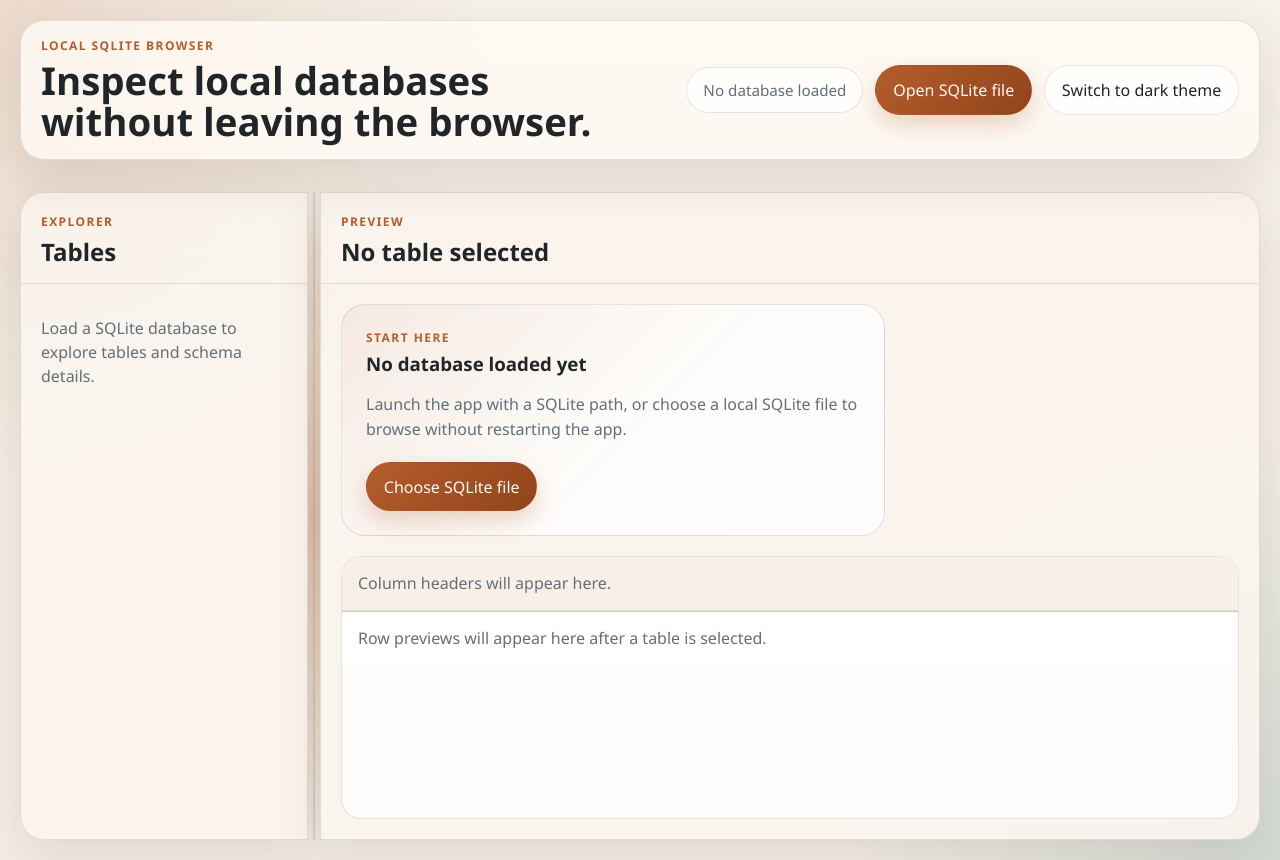
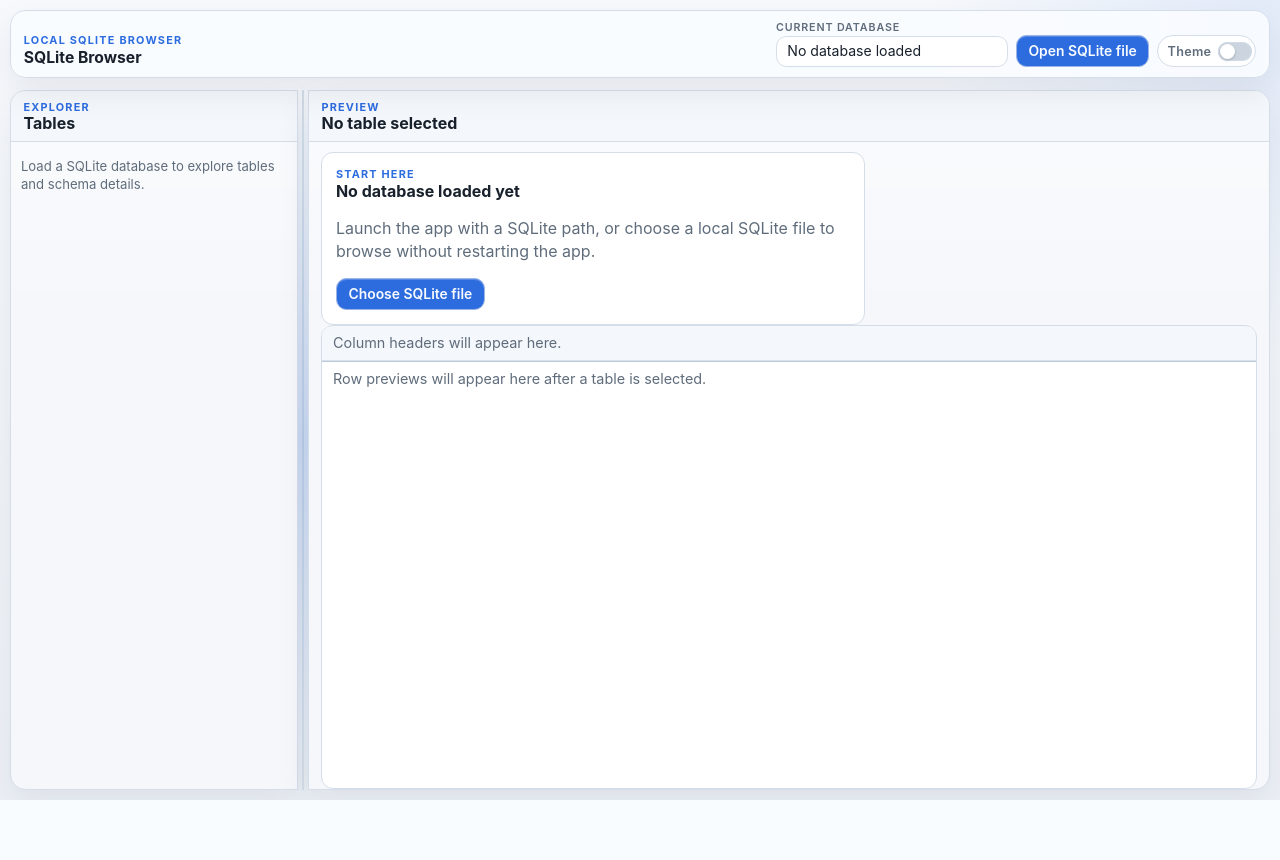
Before and after one commit to happyadam73/sqlite-viewer, a FastAPI app: page / in a window 1280 px wide. After the commit the page ends 800 px from the top, so only its background shows below. Run offline with FastAPI, Linux system fonts and the light colour scheme.

Commit message:
feat: Revamp UI components for improved accessibility and aesthetics, including theme toggle and database status display

```diff
--- a/src/sqlite_browser/static/app.css
+++ b/src/sqlite_browser/static/app.css
@@ -1,37 +1,39 @@
 :root {
-  --bg: #f4efe6;
-  --bg-elevated: rgba(255, 251, 245, 0.78);
-  --border: rgba(34, 44, 51, 0.12);
-  --border-strong: rgba(34, 44, 51, 0.2);
-  --shadow: 0 18px 50px rgba(64, 42, 18, 0.12);
-  --text: #1f2529;
-  --muted: #61707a;
-  --accent: #b55d2c;
-  --accent-strong: #90441b;
-  --surface: rgba(255, 255, 255, 0.75);
-  --surface-strong: rgba(250, 245, 238, 0.92);
-  --surface-header: rgba(248, 241, 232, 0.96);
-  --grid-line: rgba(34, 44, 51, 0.08);
-  --explorer-width: 20rem;
-  --splitter-width: 0.75rem;
+  --bg: #edf1f6;
+  --bg-elevated: rgba(250, 252, 255, 0.88);
+  --surface: #ffffff;
+  --surface-strong: #f5f7fb;
+  --surface-header: #f4f7fb;
+  --border: #d4dde8;
+  --border-strong: #bec9d7;
+  --grid-line: #d8e1eb;
+  --text: #18212b;
+  --muted: #5f6c7b;
+  --accent: #2d6cdf;
+  --accent-strong: #235ab7;
+  --accent-soft: rgba(47, 111, 237, 0.12);
+  --shadow: 0 14px 34px rgba(24, 37, 58, 0.08);
+  --explorer-width: 19rem;
+  --splitter-width: 0.625rem;
   color-scheme: light;
-  font-family: "Avenir Next", "Segoe UI", "Helvetica Neue", sans-serif;
+  font-family: "Avenir Next", "SF Pro Text", "Segoe UI", "Helvetica Neue", Arial, sans-serif;
 }
 
 :root[data-theme="dark"] {
-  --bg: #172127;
-  --bg-elevated: rgba(18, 28, 35, 0.82);
-  --border: rgba(222, 228, 233, 0.14);
-  --border-strong: rgba(222, 228, 233, 0.24);
-  --shadow: 0 18px 50px rgba(2, 8, 12, 0.35);
-  --text: #edf1f2;
-  --muted: #9eb0ba;
-  --accent: #e08a4c;
-  --accent-strong: #ffb47d;
-  --surface: rgba(20, 30, 37, 0.84);
-  --surface-strong: rgba(22, 34, 42, 0.96);
-  --surface-header: rgba(28, 40, 49, 0.98);
-  --grid-line: rgba(237, 241, 242, 0.1);
+  --bg: #0f141c;
+  --bg-elevated: rgba(21, 27, 36, 0.88);
+  --surface: #161d27;
+  --surface-strong: #101722;
+  --surface-header: #1a2330;
+  --border: #2a3442;
+  --border-strong: #3d495d;
+  --grid-line: #253040;
+  --text: #ebf1f7;
+  --muted: #93a0b2;
+  --accent: #79aaff;
+  --accent-strong: #9bc0ff;
+  --accent-soft: rgba(115, 167, 255, 0.16);
+  --shadow: 0 18px 40px rgba(0, 0, 0, 0.24);
   color-scheme: dark;
 }
 
@@ -43,11 +45,10 @@ body {
   margin: 0;
   min-height: 100vh;
   color: var(--text);
+  overflow: hidden;
   background:
-    radial-gradient(circle at top left, rgba(181, 93, 44, 0.16), transparent 32%),
-    radial-gradient(circle at bottom right, rgba(59, 126, 130, 0.18), transparent 28%),
-    linear-gradient(180deg, rgba(255, 255, 255, 0.18), transparent 36%),
-    var(--bg);
+    radial-gradient(circle at top right, color-mix(in srgb, var(--accent) 10%, transparent), transparent 22rem),
+    linear-gradient(180deg, color-mix(in srgb, var(--bg-elevated) 72%, var(--bg)) 0%, var(--bg) 100%);
 }
 
 body.is-resizing {
@@ -67,125 +68,182 @@ select {
 }
 
 .app-shell {
+  display: flex;
+  flex-direction: column;
+  gap: 0.375rem;
   min-height: 100vh;
-  padding: 1.25rem;
+  height: 100dvh;
+  padding: 0.625rem;
 }
 
 .top-bar {
-  display: flex;
-  align-items: center;
-  justify-content: space-between;
-  gap: 1rem;
-  padding: 1rem 1.25rem;
+  display: grid;
+  grid-template-columns: minmax(12rem, 1fr) auto;
+  align-items: end;
+  gap: 0.75rem 1rem;
+  padding: 0.6rem 0.8rem;
   border: 1px solid var(--border);
-  border-radius: 1.5rem;
+  border-radius: 0.95rem;
   background: var(--bg-elevated);
-  backdrop-filter: blur(16px);
+  backdrop-filter: blur(18px);
   box-shadow: var(--shadow);
 }
 
-.brand-block {
-  max-width: 36rem;
+.top-bar__identity {
+  display: grid;
+  gap: 0.08rem;
 }
 
-.eyebrow,
-.pane__eyebrow {
-  margin: 0 0 0.35rem;
+.top-bar__eyebrow,
+.pane__eyebrow,
+.eyebrow {
+  margin: 0;
   color: var(--accent);
-  font-size: 0.75rem;
+  font-size: 0.68rem;
   font-weight: 700;
-  letter-spacing: 0.12em;
+  letter-spacing: 0.11em;
   text-transform: uppercase;
 }
 
-.brand-block h1,
+.top-bar__title,
 .empty-state__card h3,
 .pane__header h2 {
   margin: 0;
 }
 
-.brand-block h1 {
-  font-size: clamp(1.6rem, 3vw, 2.4rem);
-  line-height: 1.08;
+.top-bar__title {
+  font-size: 0.98rem;
+  font-weight: 700;
+  letter-spacing: 0;
 }
 
 .top-bar__controls {
   display: flex;
-  align-items: center;
-  gap: 0.75rem;
+  align-items: flex-end;
+  gap: 0.5rem;
   flex-wrap: wrap;
   justify-content: flex-end;
 }
 
-.db-label {
-  padding: 0.75rem 1rem;
-  border: 1px solid var(--border);
-  border-radius: 999px;
-  background: var(--surface);
-  color: var(--muted);
-  font-size: 0.95rem;
+.db-status {
+  display: grid;
+  gap: 0.12rem;
 }
 
-.primary-button,
-.secondary-button {
-  padding: 0.8rem 1.05rem;
-  border-radius: 999px;
-  border: 1px solid transparent;
-  cursor: pointer;
-  transition: transform 120ms ease, background-color 120ms ease, border-color 120ms ease;
+.db-status__label {
+  color: var(--muted);
+  font-size: 0.67rem;
+  font-weight: 600;
+  letter-spacing: 0.08em;
+  text-transform: uppercase;
+}
+
+.db-label {
+  min-width: 14.5rem;
+  max-width: 18rem;
+  padding: 0.42rem 0.65rem;
+  border: 1px solid var(--border);
+  border-radius: 0.65rem;
+  background: var(--surface);
+  color: var(--text);
+  font-size: 0.88rem;
+  line-height: 1.15;
+  white-space: nowrap;
+  overflow: hidden;
+  text-overflow: ellipsis;
 }
 
 .primary-button {
-  background: linear-gradient(135deg, var(--accent), var(--accent-strong));
-  color: #fff9f3;
-  box-shadow: 0 10px 22px rgba(181, 93, 44, 0.25);
+  min-height: 2rem;
+  padding: 0.38rem 0.72rem;
+  border: 1px solid var(--border);
+  border-radius: 0.65rem;
+  cursor: pointer;
+  transition: background-color 120ms ease, border-color 120ms ease, color 120ms ease, box-shadow 120ms ease;
+  border-color: color-mix(in srgb, var(--accent) 35%, var(--border));
+  background: var(--accent);
+  color: #f8fbff;
+  font-size: 0.87rem;
+  font-weight: 600;
+  box-shadow: 0 1px 0 rgba(255, 255, 255, 0.2) inset;
 }
 
 .secondary-button {
-  background: var(--surface);
-  border-color: var(--border);
+  min-height: 1.8rem;
+  padding: 0.28rem 0.78rem;
+  border: 1px solid var(--border-strong);
+  border-radius: 0.55rem;
+  background:
+    linear-gradient(180deg, color-mix(in srgb, var(--surface) 92%, transparent), color-mix(in srgb, var(--surface-header) 88%, transparent));
   color: var(--text);
+  cursor: pointer;
+  font-size: 0.84rem;
+  font-weight: 600;
+  transition: background-color 120ms ease, border-color 120ms ease, color 120ms ease, box-shadow 120ms ease;
+  box-shadow: 0 1px 0 rgba(255, 255, 255, 0.18) inset;
 }
 
 .primary-button:hover,
-.secondary-button:hover {
-  transform: translateY(-1px);
+.secondary-button:hover,
+.pagination-controls__size select:hover {
+  border-color: color-mix(in srgb, var(--accent) 35%, var(--border-strong));
+}
+
+.primary-button:hover {
+  background: var(--accent-strong);
+}
+
+.secondary-button:hover:not(:disabled) {
+  background:
+    linear-gradient(180deg, color-mix(in srgb, var(--surface) 82%, var(--accent-soft)), color-mix(in srgb, var(--surface-header) 75%, var(--accent-soft)));
+  box-shadow:
+    inset 0 1px 0 rgba(255, 255, 255, 0.2),
+    0 0 0 1px color-mix(in srgb, var(--accent) 8%, transparent);
 }
 
 .primary-button:focus-visible,
-.secondary-button:focus-visible {
-  outline: 3px solid color-mix(in srgb, var(--accent) 44%, white);
+.secondary-button:focus-visible,
+.theme-switch:focus-visible,
+.table-expand:focus-visible,
+.table-select:focus-visible,
+.pagination-controls__size select:focus-visible {
+  outline: 3px solid color-mix(in srgb, var(--accent) 30%, white);
   outline-offset: 2px;
 }
 
+.secondary-button:disabled {
+  border-color: var(--border);
+  background: color-mix(in srgb, var(--surface-header) 92%, transparent);
+  color: color-mix(in srgb, var(--muted) 55%, var(--surface));
+  cursor: default;
+  box-shadow: none;
+}
+
 .status-strip {
-  min-height: 1.5rem;
-  padding: 0.8rem 0.4rem 0;
+  display: grid;
+  gap: 0.35rem;
 }
 
 [data-testid="loading-indicator"] {
   color: var(--muted);
-  font-size: 0.95rem;
+  font-size: 0.85rem;
+  padding: 0 0.1rem;
 }
 
 [data-testid="error-banner"] {
-  padding: 0.85rem 1rem;
-  border: 1px solid color-mix(in srgb, var(--accent) 42%, transparent);
-  border-left-width: 0.45rem;
-  border-radius: 1rem;
-  background:
-    linear-gradient(135deg, color-mix(in srgb, var(--accent) 18%, transparent), transparent 70%),
-    color-mix(in srgb, var(--accent) 15%, var(--surface-strong));
+  padding: 0.65rem 0.8rem;
+  border: 1px solid color-mix(in srgb, var(--accent) 30%, var(--border));
+  border-left: 3px solid var(--accent);
+  border-radius: 0.65rem;
+  background: color-mix(in srgb, var(--accent-soft) 55%, var(--surface));
   color: var(--text);
-  box-shadow: 0 10px 28px color-mix(in srgb, var(--accent) 10%, transparent);
 }
 
 .workspace {
+  flex: 1;
   display: grid;
-  grid-template-columns: minmax(18rem, var(--explorer-width)) var(--splitter-width) minmax(0, 1fr);
-  height: calc(100vh - 9.5rem);
-  min-height: 30rem;
-  margin-top: 0.5rem;
+  grid-template-columns: minmax(16rem, var(--explorer-width)) var(--splitter-width) minmax(0, 1fr);
+  min-height: 0;
 }
 
 .pane {
@@ -194,135 +252,164 @@ select {
   min-width: 0;
   min-height: 0;
   border: 1px solid var(--border);
-  background: var(--surface-strong);
+  background:
+    linear-gradient(180deg, color-mix(in srgb, var(--surface) 55%, transparent), transparent 14rem),
+    var(--surface-strong);
   box-shadow: var(--shadow);
+  overflow: hidden;
 }
 
 .pane--explorer {
-  border-radius: 1.5rem 0 0 1.5rem;
+  border-radius: 0.95rem 0 0 0.95rem;
 }
 
 .pane--data {
-  border-radius: 0 1.5rem 1.5rem 0;
+  border-radius: 0 0.95rem 0.95rem 0;
 }
 
 .pane-splitter {
   width: var(--splitter-width);
   background:
-    linear-gradient(180deg, transparent, color-mix(in srgb, var(--accent) 28%, transparent), transparent),
-    linear-gradient(90deg, transparent 40%, var(--border) 40%, var(--border) 60%, transparent 60%);
+    linear-gradient(180deg, transparent, color-mix(in srgb, var(--accent) 18%, transparent), transparent),
+    linear-gradient(90deg, transparent 35%, var(--border) 35%, var(--border) 65%, transparent 65%);
   cursor: col-resize;
   touch-action: none;
 }
 
 .pane-splitter:focus-visible {
-  outline: 3px solid color-mix(in srgb, var(--accent) 44%, white);
+  outline: 2px solid color-mix(in srgb, var(--accent) 45%, white);
   outline-offset: -1px;
 }
 
 .pane__header {
-  padding: 1.25rem 1.25rem 0.9rem;
+  padding: 0.58rem 0.78rem 0.5rem;
   border-bottom: 1px solid var(--border);
+  background: var(--surface-header);
+}
+
+.pane__header h2 {
+  font-size: 1rem;
+  line-height: 1.2;
 }
 
 .pane__body {
   flex: 1;
   min-height: 0;
-  padding: 1rem 1.25rem 1.25rem;
+  padding: 0.52rem 0.62rem 0.62rem;
   overflow: auto;
 }
 
 .pane__hint {
-  margin: 0;
+  margin: 0.4rem 0 0;
   color: var(--muted);
-  line-height: 1.5;
+  font-size: 0.82rem;
+  line-height: 1.4;
 }
 
 .pane__meta {
-  margin: 0.35rem 0 0;
+  margin: 0.18rem 0 0;
   color: var(--muted);
-  font-size: 0.95rem;
+  font-size: 0.81rem;
+  line-height: 1.35;
 }
 
 .table-list {
   list-style: none;
   padding: 0;
-  margin: 0 0 1rem;
+  margin: 0;
 }
 
 .table-item + .table-item {
-  margin-top: 0.75rem;
+  margin-top: 0.25rem;
 }
 
 .table-item__row {
   display: flex;
-  align-items: stretch;
-  gap: 0.65rem;
+  align-items: center;
+  gap: 0.375rem;
 }
 
 .table-expand,
 .table-select {
-  border: 1px solid var(--border);
-  background: var(--surface);
+  border: 1px solid transparent;
+  background: transparent;
   color: var(--text);
 }
 
 .table-expand {
-  width: 2.35rem;
-  min-width: 2.35rem;
-  border-radius: 0.95rem;
+  display: inline-flex;
+  align-items: center;
+  justify-content: center;
+  width: 1.4rem;
+  min-width: 1.4rem;
+  height: 1.4rem;
+  padding: 0;
+  border-radius: 0.35rem;
   cursor: pointer;
+  color: var(--muted);
+}
+
+.table-expand::before {
+  content: ">";
+  display: block;
+  font-size: 0.78rem;
+  font-weight: 700;
+  line-height: 1;
+  transform-origin: center;
+  transition: transform 120ms ease;
+}
+
+.table-expand[aria-expanded="true"]::before {
+  transform: rotate(90deg);
 }
 
 .table-select {
   flex: 1;
-  padding: 0.85rem 1rem;
-  border-radius: 1rem;
+  min-height: 1.82rem;
+  padding: 0.26rem 0.48rem;
+  border-radius: 0.4rem;
   text-align: left;
   cursor: pointer;
+  font-weight: 500;
+  line-height: 1.25;
 }
 
 .table-expand:hover,
 .table-select:hover {
-  border-color: color-mix(in srgb, var(--accent) 32%, var(--border));
-}
-
-.table-expand:focus-visible,
-.table-select:focus-visible {
-  outline: 3px solid color-mix(in srgb, var(--accent) 44%, white);
-  outline-offset: 2px;
+  background: color-mix(in srgb, var(--accent-soft) 40%, var(--surface-header));
 }
 
 .table-select.is-selected {
-  border-color: color-mix(in srgb, var(--accent) 52%, transparent);
-  background:
-    linear-gradient(135deg, color-mix(in srgb, var(--accent) 22%, transparent), transparent 68%),
-    var(--surface-strong);
-  box-shadow:
-    inset 0 0 0 1px color-mix(in srgb, var(--accent) 26%, transparent),
-    0 10px 22px color-mix(in srgb, var(--accent) 10%, transparent);
+  border-color: color-mix(in srgb, var(--accent) 28%, var(--border));
+  background: color-mix(in srgb, var(--accent-soft) 68%, var(--surface));
+  color: var(--text);
 }
 
 .schema-list {
   list-style: none;
-  margin: 0.7rem 0 0 3rem;
-  padding: 0 0 0 0.9rem;
+  margin: 0.2rem 0 0.2rem 0.7rem;
+  padding: 0 0 0 0.8rem;
   border-left: 1px solid var(--grid-line);
 }
 
 .schema-item + .schema-item {
-  margin-top: 0.6rem;
+  margin-top: 0.15rem;
 }
 
 .schema-item {
-  display: grid;
-  gap: 0.35rem;
+  display: flex;
+  align-items: center;
+  gap: 0.45rem;
+  flex-wrap: wrap;
+  min-height: 1.45rem;
+  padding: 0.12rem 0;
+  font-size: 0.84rem;
 }
 
 .schema-item__summary {
-  display: flex;
+  display: inline-flex;
   align-items: baseline;
-  gap: 0.65rem;
+  gap: 0.45rem;
   flex-wrap: wrap;
 }
 
@@ -332,46 +419,50 @@ select {
 
 .schema-item__type {
   color: var(--muted);
-  font-size: 0.92rem;
+  font-size: 0.76rem;
+  letter-spacing: 0.04em;
   text-transform: uppercase;
 }
 
 .schema-item__badges {
-  display: flex;
-  gap: 0.4rem;
+  display: inline-flex;
+  gap: 0.3rem;
   flex-wrap: wrap;
 }
 
 .schema-badge {
   display: inline-flex;
   align-items: center;
-  padding: 0.15rem 0.5rem;
+  padding: 0.08rem 0.35rem;
+  border: 1px solid color-mix(in srgb, var(--accent) 16%, var(--border));
   border-radius: 999px;
-  background: color-mix(in srgb, var(--accent) 16%, var(--surface));
-  color: var(--accent-strong);
-  font-size: 0.76rem;
+  background: color-mix(in srgb, var(--accent-soft) 60%, transparent);
+  color: var(--muted);
+  font-size: 0.68rem;
   font-weight: 700;
   letter-spacing: 0.02em;
 }
 
 .empty-state {
-  padding: 1.25rem;
+  padding: 0.6rem 0.72rem 0;
 }
 
 .empty-state__card {
   max-width: 34rem;
-  padding: 1.5rem;
+  padding: 0.9rem;
   border: 1px solid var(--border);
-  border-radius: 1.5rem;
-  background:
-    linear-gradient(135deg, color-mix(in srgb, var(--accent) 12%, transparent), transparent 55%),
-    var(--surface);
+  border-radius: 0.75rem;
+  background: var(--surface);
+}
+
+.empty-state__card h3 {
+  font-size: 1rem;
 }
 
 .empty-state__card p:last-of-type {
-  margin-bottom: 1.25rem;
+  margin-bottom: 0.9rem;
   color: var(--muted);
-  line-height: 1.55;
+  line-height: 1.45;
 }
 
 .data-grid {
@@ -379,12 +470,11 @@ select {
   flex-direction: column;
   flex: 1;
   min-height: 0;
-  margin: 0 1.25rem 1.25rem;
+  margin: 0 0.72rem 0;
   border: 1px solid var(--border);
-  border-radius: 1.25rem;
+  border-radius: 0.75rem;
   overflow: auto;
   background: var(--surface);
-  box-shadow: inset 0 1px 0 color-mix(in srgb, var(--surface-header) 60%, transparent);
 }
 
 .data-grid__header {
@@ -406,7 +496,7 @@ select {
 .grid-row {
   display: grid;
   grid-auto-flow: column;
-  grid-auto-columns: minmax(14rem, 1fr);
+  grid-auto-columns: minmax(9.5rem, 1fr);
   min-width: 100%;
   width: max-content;
 }
@@ -416,17 +506,21 @@ select {
 }
 
 .grid-cell {
-  padding: 0.95rem 1rem;
+  padding: 0.48rem 0.72rem;
   border-right: 1px solid var(--grid-line);
   border-bottom: 1px solid var(--grid-line);
   white-space: nowrap;
   overflow: hidden;
   text-overflow: ellipsis;
   background: inherit;
+  font-size: 0.9rem;
+  line-height: 1.3;
 }
 
 .grid-cell--header {
+  font-size: 0.81rem;
   font-weight: 700;
+  letter-spacing: 0.02em;
 }
 
 .grid-cell--first-column {
@@ -451,7 +545,7 @@ select {
 }
 
 .data-grid__body .grid-row:nth-child(even) {
-  background: color-mix(in srgb, var(--surface-strong) 70%, transparent);
+  background: color-mix(in srgb, var(--surface-header) 72%, var(--surface));
 }
 
 .grid-cell:last-child {
@@ -466,63 +560,137 @@ select {
   display: flex;
   align-items: center;
   justify-content: space-between;
-  gap: 1rem;
-  padding: 0 1.25rem 1.25rem;
+  gap: 0.75rem;
+  padding: 0.45rem 0.72rem 0.6rem;
+  border-top: 1px solid var(--border);
+  background: var(--surface-header);
 }
 
 .pagination-controls__label {
   margin: 0;
   color: var(--muted);
-  font-size: 0.95rem;
+  font-size: 0.8rem;
 }
 
 .pagination-controls__actions {
   display: flex;
   align-items: center;
-  gap: 0.75rem;
+  gap: 0.5rem;
   flex-wrap: wrap;
 }
 
 .pagination-controls__size {
   display: inline-flex;
   align-items: center;
-  gap: 0.55rem;
+  gap: 0.45rem;
   color: var(--muted);
-  font-size: 0.95rem;
+  font-size: 0.8rem;
 }
 
 .pagination-controls__size select {
-  min-width: 5.2rem;
-  padding: 0.55rem 0.75rem;
+  min-width: 4.15rem;
+  min-height: 1.8rem;
+  padding: 0.26rem 0.45rem;
   border: 1px solid var(--border);
-  border-radius: 999px;
+  border-radius: 0.45rem;
   background: var(--surface);
   color: var(--text);
 }
 
 .pagination-controls__button {
-  min-width: 7rem;
+  min-width: 4.9rem;
+}
+
+.theme-switch {
+  display: inline-flex;
+  align-items: center;
+  gap: 0.45rem;
+  min-height: 2rem;
+  padding: 0.18rem 0.2rem 0.18rem 0.58rem;
+  border: 1px solid var(--border);
+  border-radius: 999px;
+  background: var(--surface);
+  color: var(--muted);
+  cursor: pointer;
+  transition: border-color 120ms ease, background-color 120ms ease, color 120ms ease;
+}
+
+.theme-switch:hover {
+  border-color: color-mix(in srgb, var(--accent) 28%, var(--border-strong));
+  color: var(--text);
+}
+
+.theme-switch__text {
+  font-size: 0.79rem;
+  font-weight: 600;
+  letter-spacing: 0.02em;
+}
+
+.theme-switch__track {
+  position: relative;
+  width: 2.1rem;
+  height: 1.18rem;
+  border-radius: 999px;
+  background: color-mix(in srgb, var(--border-strong) 78%, transparent);
+  box-shadow: inset 0 0 0 1px color-mix(in srgb, var(--border) 85%, transparent);
+  transition: background-color 120ms ease;
+}
+
+.theme-switch__thumb {
+  position: absolute;
+  top: 0.12rem;
+  left: 0.12rem;
+  width: 0.94rem;
+  height: 0.94rem;
+  border-radius: 50%;
+  background: var(--surface);
+  box-shadow: 0 1px 3px rgba(18, 28, 45, 0.22);
+  transition: transform 120ms ease;
+}
+
+.theme-switch[aria-checked="true"] {
+  color: var(--text);
+}
+
+.theme-switch[aria-checked="true"] .theme-switch__track {
+  background: var(--accent);
+}
+
+.theme-switch[aria-checked="true"] .theme-switch__thumb {
+  transform: translateX(0.92rem);
 }
 
 @media (max-width: 960px) {
+  .app-shell {
+    padding: 0.5rem;
+    height: auto;
+    min-height: 100vh;
+  }
+
   .top-bar {
-    align-items: flex-start;
-    flex-direction: column;
+    grid-template-columns: 1fr;
+    align-items: stretch;
   }
 
   .top-bar__controls {
-    justify-content: flex-start;
+    width: 100%;
+    align-items: center;
+    justify-content: space-between;
+  }
+
+  .db-label {
+    min-width: min(16rem, 100%);
   }
 
   .workspace {
     grid-template-columns: 1fr;
-    gap: 0.75rem;
+    gap: 0.5rem;
     min-height: auto;
   }
 
   .pane--explorer,
   .pane--data {
-    border-radius: 1.5rem;
+    border-radius: 0.75rem;
   }
 
   .pane-splitter {
@@ -530,7 +698,7 @@ select {
   }
 
   .schema-list {
-    margin-left: 2.3rem;
+    margin-left: 0.5rem;
   }
 
   .pagination-controls {
@@ -541,4 +709,8 @@ select {
   .pagination-controls__actions {
     justify-content: flex-start;
   }
+
+  body {
+    overflow: auto;
+  }
 }
--- a/src/sqlite_browser/static/app.js
+++ b/src/sqlite_browser/static/app.js
@@ -61,8 +61,8 @@
 
     if (themeToggle instanceof HTMLButtonElement) {
       themeToggle.dataset.themeChoice = choice;
+      themeToggle.setAttribute("aria-checked", resolvedTheme === "dark" ? "true" : "false");
       themeToggle.setAttribute("aria-pressed", resolvedTheme === "dark" ? "true" : "false");
-      themeToggle.textContent = resolvedTheme === "dark" ? "Switch to light theme" : "Switch to dark theme";
       themeToggle.title =
         choice === "system"
           ? `Following system theme: ${resolvedTheme}`
@@ -399,7 +399,6 @@
     if (isExpanded) {
       state.expandedTables.delete(tableName);
       expandButton.setAttribute("aria-expanded", "false");
-      expandButton.textContent = "+";
       schemaList.hidden = true;
       return;
     }
@@ -421,7 +420,6 @@
     renderSchemaList(schemaList, state.schemaCache.get(tableName) ?? []);
     state.expandedTables.add(tableName);
     expandButton.setAttribute("aria-expanded", "true");
-    expandButton.textContent = "-";
     schemaList.hidden = false;
   }
 
@@ -558,7 +556,6 @@
       const expandButton = document.createElement("button");
       expandButton.className = "table-expand";
       expandButton.type = "button";
-      expandButton.textContent = "+";
       expandButton.dataset.tableName = table.name;
       expandButton.setAttribute("data-testid", `table-expand-${table.name}`);
       expandButton.setAttribute("aria-expanded", "false");
--- a/src/sqlite_browser/templates/index.html
+++ b/src/sqlite_browser/templates/index.html
@@ -9,12 +9,15 @@
   <body>
     <div class="app-shell" data-testid="app-shell">
       <header class="top-bar">
-        <div class="brand-block">
-          <p class="eyebrow">Local SQLite Browser</p>
-          <h1>Inspect local databases without leaving the browser.</h1>
+        <div class="top-bar__identity">
+          <p class="top-bar__eyebrow">Local SQLite Browser</p>
+          <h1 class="top-bar__title">SQLite Browser</h1>
         </div>
         <div class="top-bar__controls">
-          <div class="db-label" data-testid="current-db-label">{{ current_db_label }}</div>
+          <div class="db-status">
+            <span class="db-status__label">Current database</span>
+            <div class="db-label" data-testid="current-db-label">{{ current_db_label }}</div>
+          </div>
           <button
             class="primary-button"
             data-action="open-file"
@@ -23,8 +26,18 @@
           >
             Open SQLite file
           </button>
-          <button class="secondary-button" data-testid="theme-toggle" type="button">
-            Toggle theme
+          <button
+            class="theme-switch"
+            data-testid="theme-toggle"
+            type="button"
+            role="switch"
+            aria-checked="false"
+            aria-label="Toggle dark theme"
+          >
+            <span class="theme-switch__text">Theme</span>
+            <span class="theme-switch__track" aria-hidden="true">
+              <span class="theme-switch__thumb"></span>
+            </span>
           </button>
         </div>
         <input
```
